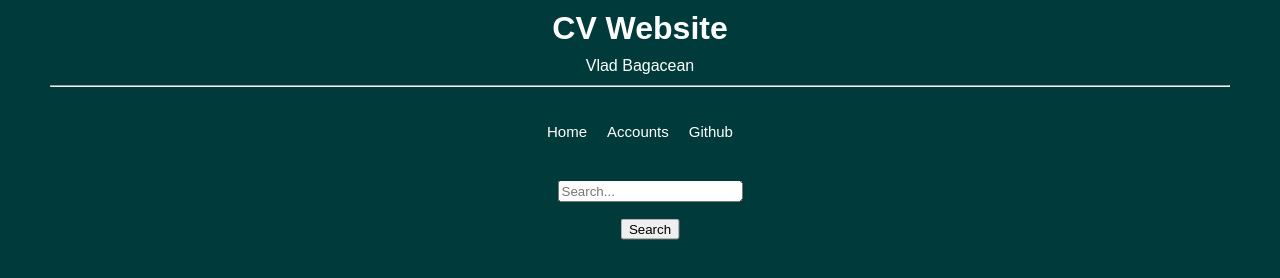
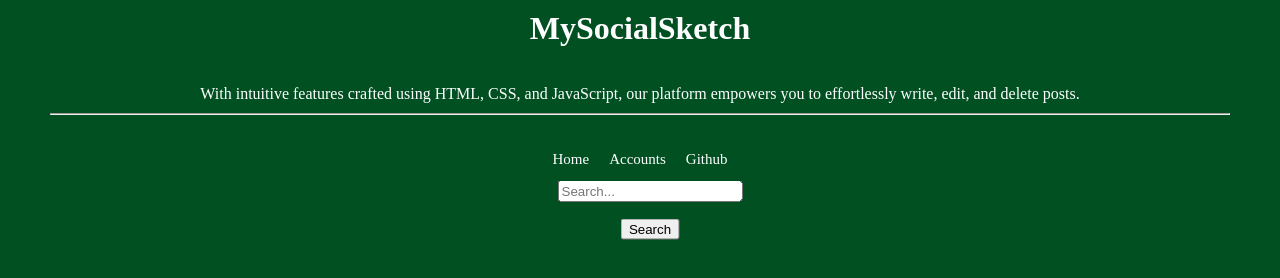
Before and after one commit to VladBagacean/MySocialSketch, a plain HTML site: page Front-End/Accounts.html in a window 1280 px wide. Drawn offline with Linux system fonts and the light colour scheme.

Commit message:
changed title+description+added CSS styling for description

```diff
--- a/Front-End/Accounts.html
+++ b/Front-End/Accounts.html
@@ -1,13 +1,17 @@
 <!DOCTYPE html>
 <html>
   <head>
-    <title>CV Website</title>
+    <title>MySocialSketch</title>
     <link rel="stylesheet" href="style.css" />
   </head>
 
   <body>
-    <h1>CV Website</h1>
-    <p>Vlad Bagacean</p>
+    <h1>MySocialSketch</h1>
+    <br />
+    <p>
+      With intuitive features crafted using HTML, CSS, and JavaScript, our
+      platform empowers you to effortlessly write, edit, and delete posts.
+    </p>
     <hr />
     <br />
     <!-- Container for the div elements -->
@@ -24,6 +28,5 @@
         <button onclick="search()">Search</button>
       </div>
     </div>
-    <script defer src="main.js"></script>
   </body>
 </html>
--- a/Front-End/style.css
+++ b/Front-End/style.css
@@ -1,7 +1,8 @@
 body {
-  background-color: rgb(0, 58, 58);
-  font-family: sans-serif;
+  background: rgb(1, 80, 34);
+  t-family: sans-serif;
   margin: 0 50px;
+  background-size: 1px 1000px;
 }
 
 h1,
@@ -62,7 +63,6 @@ a {
   top: 25%;
   left: 50%;
   transform: translate(-50%, -50%);
-  background-color: rgb(0, 58, 58);
   padding: 20px;
   z-index: 2;
   display: flexbox;
@@ -81,7 +81,6 @@ a {
   left: 50%;
   bottom: 50%;
   transform: translate(-50%, -50%);
-  background-color: rgb(0, 58, 58);
   padding: 20px;
   z-index: 2;
   display: flexbox;
@@ -126,7 +125,6 @@ i {
   top: 25%;
   left: 50%;
   transform: translate(-50%, -50%);
-  background-color: rgb(0, 58, 58);
   z-index: 2;
   display: flex;
   flex-direction: column;
```
Also changed, not shown: Front-End/Github.html (+7 -3 lines), Front-End/Home.html (+7 -3 lines).
